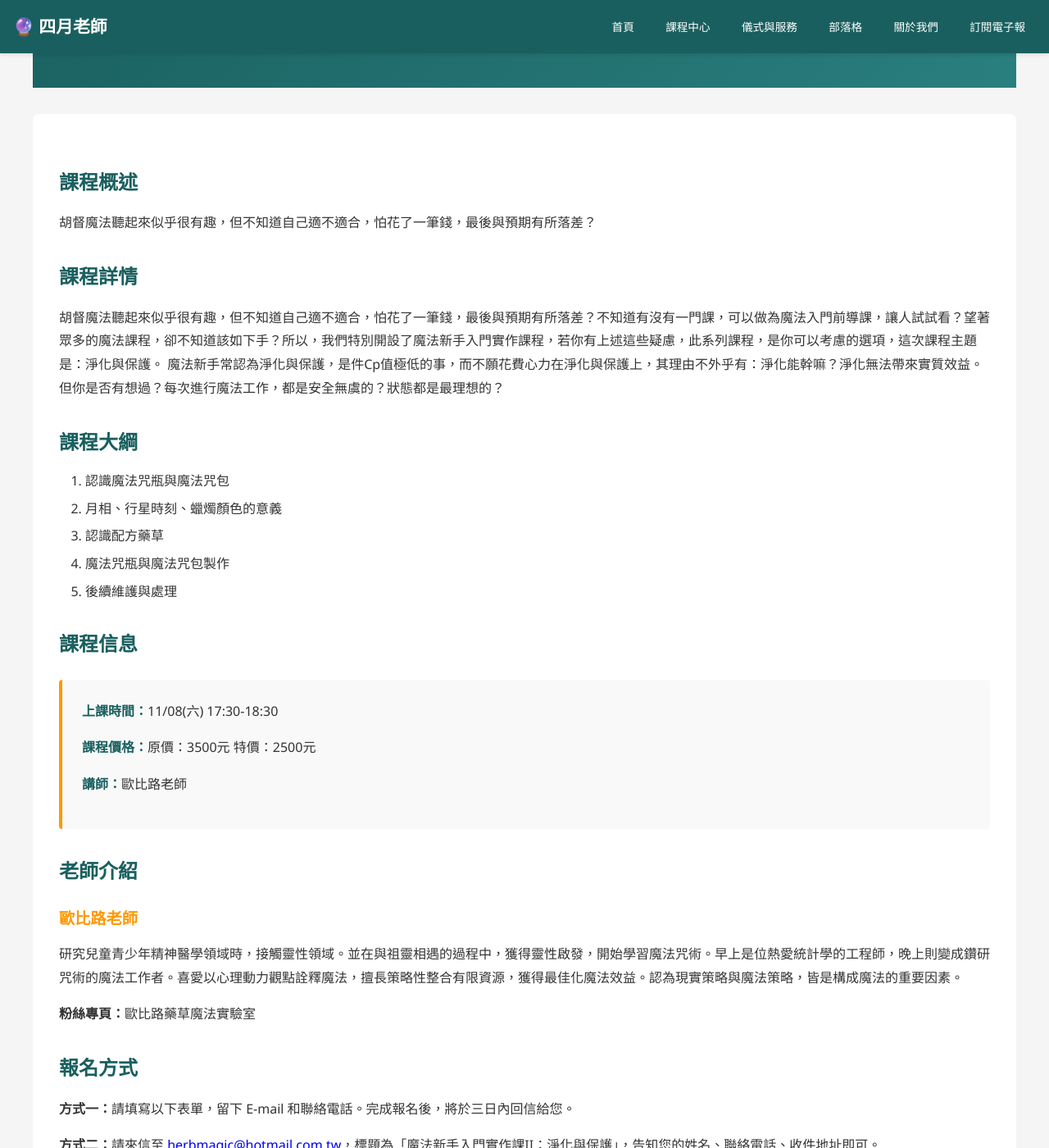
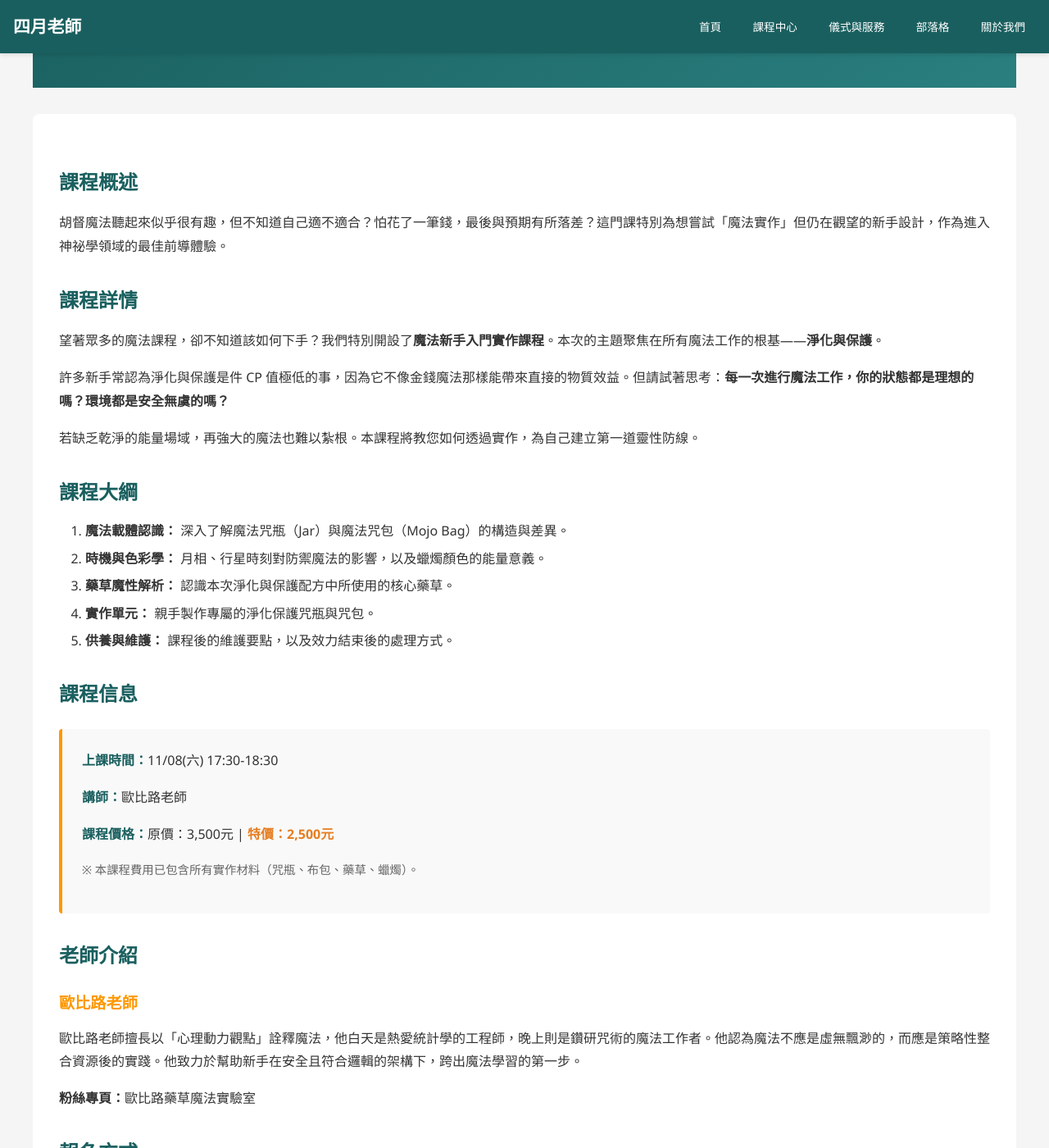
Before and after one commit to light4uliuphone-lang/hoodoo, a Jekyll site: the page built from courses/course-014.html, in a window 1280 px wide and 1400 px high, scrolled down 268 px. Shown: the whole window at 82% size. Built offline with Jekyll 4.4.1, drawn with Linux system fonts in a browser that asks for light colours; some of the changed text lies outside the part shown.

Commit message:
Update course-014.html

```diff
--- a/courses/course-014.html
+++ b/courses/course-014.html
@@ -1,35 +1,16 @@
-<!DOCTYPE html>
-<html lang="zh-TW">
-<head>
-    <meta charset="UTF-8">
-    <meta name="viewport" content="width=device-width, initial-scale=1.0">
-    <title>魔法新手入門實作課II：淨化與保護 - 四月老師</title>
-    <link rel="stylesheet" href="../css/style.css">
-</head>
-<body>
-    <!-- 導航菜單 -->
-    <nav class="navbar">
-        <div class="nav-container">
-            <div class="logo">🔮 四月老師</div>
-            <ul class="nav-menu">
-                <li><a href="../index.html">首頁</a></li>
-                <li><a href="../courses.html">課程中心</a></li>
-                <li><a href="../rituals.html">儀式與服務</a></li>
-                <li><a href="#blog">部落格</a></li>
-                <li><a href="../about.html">關於我們</a></li>
-                <li><a href="#newsletter">訂閱電子報</a></li>
-            </ul>
-        </div>
-    </nav>
+---
+layout: default
+title: "魔法新手入門實作課II：淨化與保護 - 歐比路老師"
+---
 
-    <!-- 課程詳情 -->
 <div class="container" style="padding: 3rem 0;">
-        <a href="../courses.html" class="back-link">← 返回課程中心</a>
+    <a href="/courses/" class="back-link">← 返回課程中心</a>
 
     <div class="course-detail-header">
-            <h1>魔法新手入門實作課II：淨化與保護</h1>
+        <h1>{{ page.title | split: " - " | first }}</h1>
         <div class="meta">
-                <span>📚 防禦與保護</span>
+            <span>🛡️ 防禦與保護</span>
+            <span>🏺 淨化實作</span>
             <span>📊 初級</span>
             <span>👨‍🏫 歐比路老師</span>
         </div>
@@ -37,53 +18,50 @@
 
     <div class="course-detail-content">
         <h2>課程概述</h2>
-            <p>胡督魔法聽起來似乎很有趣，但不知道自己適不適合，怕花了一筆錢，最後與預期有所落差？</p>
+        <p>胡督魔法聽起來似乎很有趣，但不知道自己適不適合？怕花了一筆錢，最後與預期有所落差？這門課特別為想嘗試「魔法實作」但仍在觀望的新手設計，作為進入神祕學領域的最佳前導體驗。</p>
 
         <h2>課程詳情</h2>
-            <p>胡督魔法聽起來似乎很有趣，但不知道自己適不適合，怕花了一筆錢，最後與預期有所落差？不知道有沒有一門課，可以做為魔法入門前導課，讓人試試看？望著眾多的魔法課程，卻不知道該如下手？所以，我們特別開設了魔法新手入門實作課程，若你有上述這些疑慮，此系列課程，是你可以考慮的選項，這次課程主題是：淨化與保護。
+        <p>望著眾多的魔法課程，卻不知道該如何下手？我們特別開設了<strong>魔法新手入門實作課程</strong>。本次的主題聚焦在所有魔法工作的根基——<strong>淨化與保護</strong>。</p>
 
-魔法新手常認為淨化與保護，是件Cp值極低的事，而不願花費心力在淨化與保護上，其理由不外乎有：淨化能幹嘛？淨化無法帶來實質效益。但你是否有想過？每次進行魔法工作，都是安全無虞的？狀態都是最理想的？</p>
+        <p>許多新手常認為淨化與保護是件 CP 值極低的事，因為它不像金錢魔法那樣能帶來直接的物質效益。但請試著思考：<strong>每一次進行魔法工作，你的狀態都是理想的嗎？環境都是安全無虞的嗎？</strong></p>
+
+        <p>若缺乏乾淨的能量場域，再強大的魔法也難以紮根。本課程將教您如何透過實作，為自己建立第一道靈性防線。</p>
 
         <h2>課程大綱</h2>
+        <div class="syllabus-grid">
             <ol>
-                <li>認識魔法咒瓶與魔法咒包</li>
-                <li>月相、行星時刻、蠟燭顏色的意義</li>
-                <li>認識配方藥草</li>
-                <li>魔法咒瓶與魔法咒包製作</li>
-                <li>後續維護與處理</li>
+                <li><strong>魔法載體認識：</strong> 深入了解魔法咒瓶（Jar）與魔法咒包（Mojo Bag）的構造與差異。</li>
+                <li><strong>時機與色彩學：</strong> 月相、行星時刻對防禦魔法的影響，以及蠟燭顏色的能量意義。</li>
+                <li><strong>藥草魔性解析：</strong> 認識本次淨化與保護配方中所使用的核心藥草。</li>
+                <li><strong>實作單元：</strong> 親手製作專屬的淨化保護咒瓶與咒包。</li>
+                <li><strong>供養與維護：</strong> 課程後的維護要點，以及效力結束後的處理方式。</li>
             </ol>
+        </div>
 
         <h2>課程信息</h2>
         <div class="course-info-box">
             <p><strong>上課時間：</strong>11/08(六) 17:30-18:30</p>
-                <p><strong>課程價格：</strong>原價：3500元   特價：2500元</p>
             <p><strong>講師：</strong>歐比路老師</p>
+            <p><strong>課程價格：</strong>原價：3,500元 | <span style="color: #e67e22; font-weight: bold;">特價：2,500元</span></p>
+            <p style="font-size: 0.9rem; color: #666;">※ 本課程費用已包含所有實作材料（咒瓶、布包、藥草、蠟燭）。</p>
         </div>
 
         <h2>老師介紹</h2>
         <div class="teacher-info">
             <h3>歐比路老師</h3>
-                <p>研究兒童青少年精神醫學領域時，接觸靈性領域。並在與祖靈相遇的過程中，獲得靈性啟發，開始學習魔法咒術。早上是位熱愛統計學的工程師，晚上則變成鑽研咒術的魔法工作者。喜愛以心理動力觀點詮釋魔法，擅長策略性整合有限資源，獲得最佳化魔法效益。認為現實策略與魔法策略，皆是構成魔法的重要因素。</p>
+            <p>歐比路老師擅長以「心理動力觀點」詮釋魔法，他白天是熱愛統計學的工程師，晚上則是鑽研咒術的魔法工作者。他認為魔法不應是虛無飄渺的，而應是策略性整合資源後的實踐。他致力於幫助新手在安全且符合邏輯的架構下，跨出魔法學習的第一步。</p>
             <p><strong>粉絲專頁：</strong>歐比路藥草魔法實驗室</p>
         </div>
 
         <h2>報名方式</h2>
         <div class="registration-info">
-                <p><strong>方式一：</strong>請填寫以下表單，留下 E-mail 和聯絡電話。完成報名後，將於三日內回信給您。</p>
-                <p><strong>方式二：</strong>請來信至 <a href="mailto:herbmagic@hotmail.com.tw">herbmagic@hotmail.com.tw</a>，標題為「魔法新手入門實作課II：淨化與保護」，告知您的姓名、聯絡電話、收件地址即可。</p>
+            <p><strong>方式一：</strong>請填寫官方報名表單，完成後將於三日內回信給您。</p>
+            <p><strong>方式二：</strong>請來信至 <a href="mailto:{{ site.email | default: 'herbmagic@hotmail.com.tw' }}">{{ site.email | default: 'herbmagic@hotmail.com.tw' }}</a></p>
+            <p>郵件標題請註明：<strong>「報名 {{ page.title | split: " - " | first }}」</strong>，並告知您的姓名、聯絡電話及收件地址。</p>
         </div>
 
         <div style="text-align: center; margin-top: 2rem;">
-                <a href="#" class="btn-primary">立即報名</a>
+            <a href="mailto:{{ site.email | default: 'herbmagic@hotmail.com.tw' }}?subject=報名-{{ page.title | split: ' - ' | first }}" class="btn-primary">立即報名</a>
         </div>
     </div>
 </div>
-
-    <!-- 頁腳 -->
-    <footer style="background-color: #1a5f5f; color: white; text-align: center; padding: 2rem; margin-top: 4rem;">
-        <p>&copy; 2024 四月老師 - 魔法課程中心。版權所有。</p>
-    </footer>
-
-    <script src="../js/main.js"></script>
-</body>
-</html>
```
Lines whose indentation alone changed are shown as unchanged.
